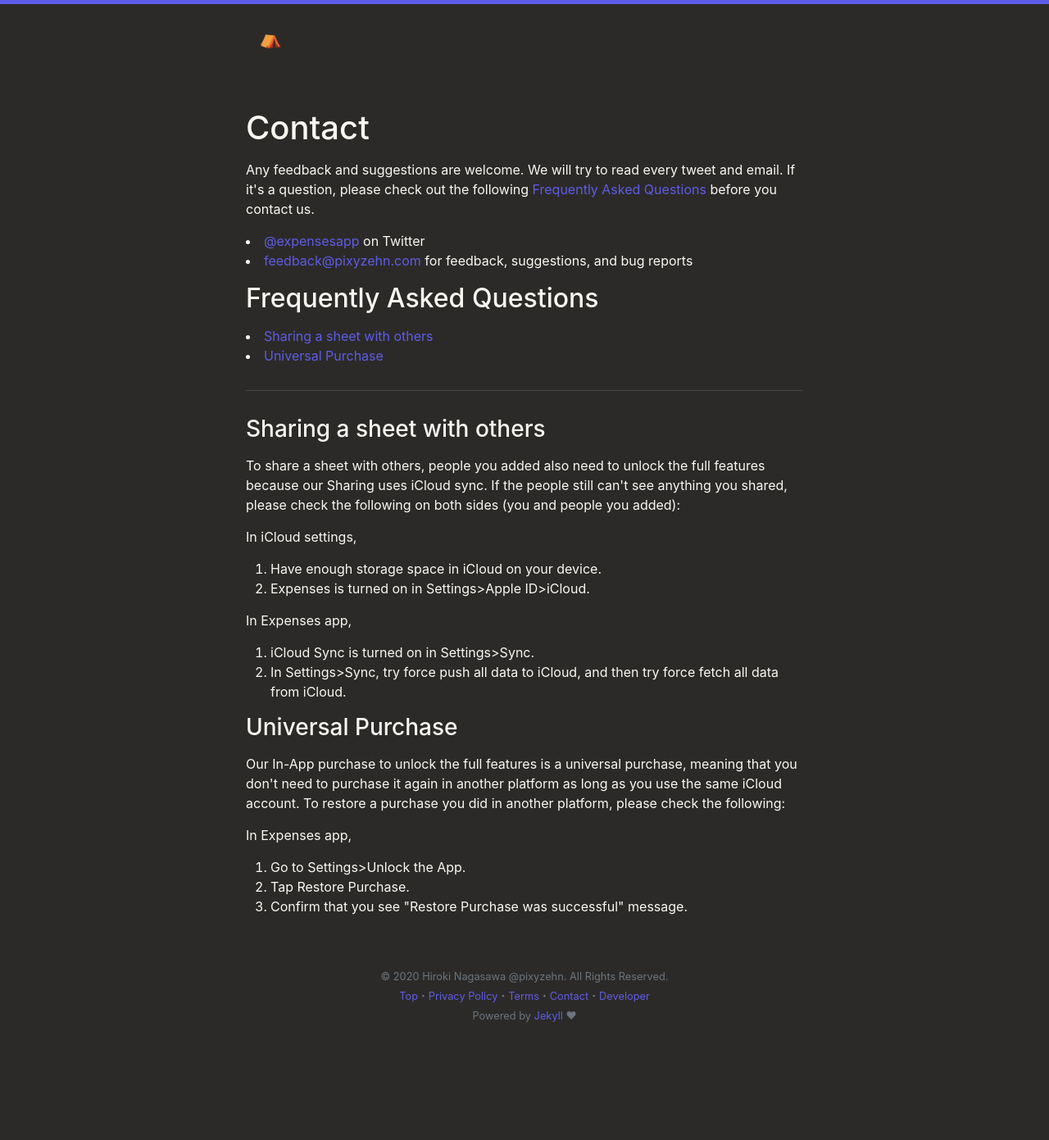
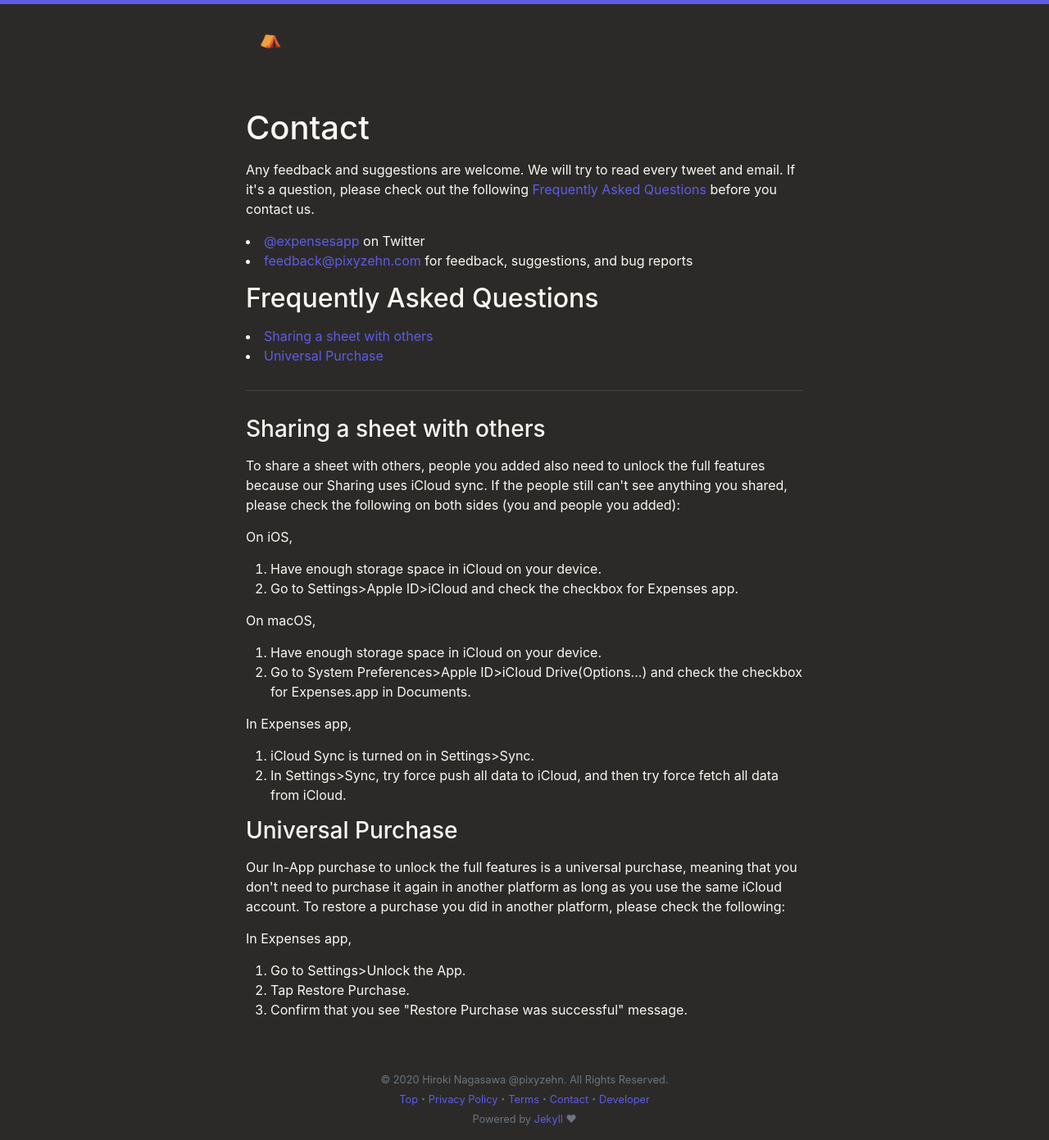
Before and after one commit to pixyzehn/pixyzehn.com, a Jekyll site: the page built from pages/expenses/contact.md, in a window 1280 px wide. Shown: the whole page at 82% size. Built offline with Jekyll 4.4.1, drawn with Linux system fonts in a browser that asks for light colours; before the commit the page ends 1265 px from its top, so only the background shows below that.

Commit message:
Update sharing-sheet-with-others section

```diff
--- a/_includes/expenses/contact.html
+++ b/_includes/expenses/contact.html
@@ -12,10 +12,15 @@
 
     <h3 id="sharing-sheet-with-others">Sharing a sheet with others</h3>
     <p>To share a sheet with others, people you added also need to unlock the full features because our Sharing uses iCloud sync. If the people still can't see anything you shared, please check the following on both sides (you and people you added):</p>
-    <p>In iCloud settings,</p>
+    <p>On iOS,</p>
     <ol>
         <li>Have enough storage space in iCloud on your device.</li>
-        <li>Expenses is turned on in Settings>Apple ID>iCloud.</li>
+        <li>Go to Settings>Apple ID>iCloud and check the checkbox for Expenses app.</li>
+    </ol>
+    <p>On macOS,</p>
+    <ol>
+        <li>Have enough storage space in iCloud on your device.</li>
+        <li>Go to System Preferences>Apple ID>iCloud Drive(Options...) and check the checkbox for Expenses.app in Documents.</li>
     </ol>
     <p>In Expenses app,</p>
     <ol>
```
